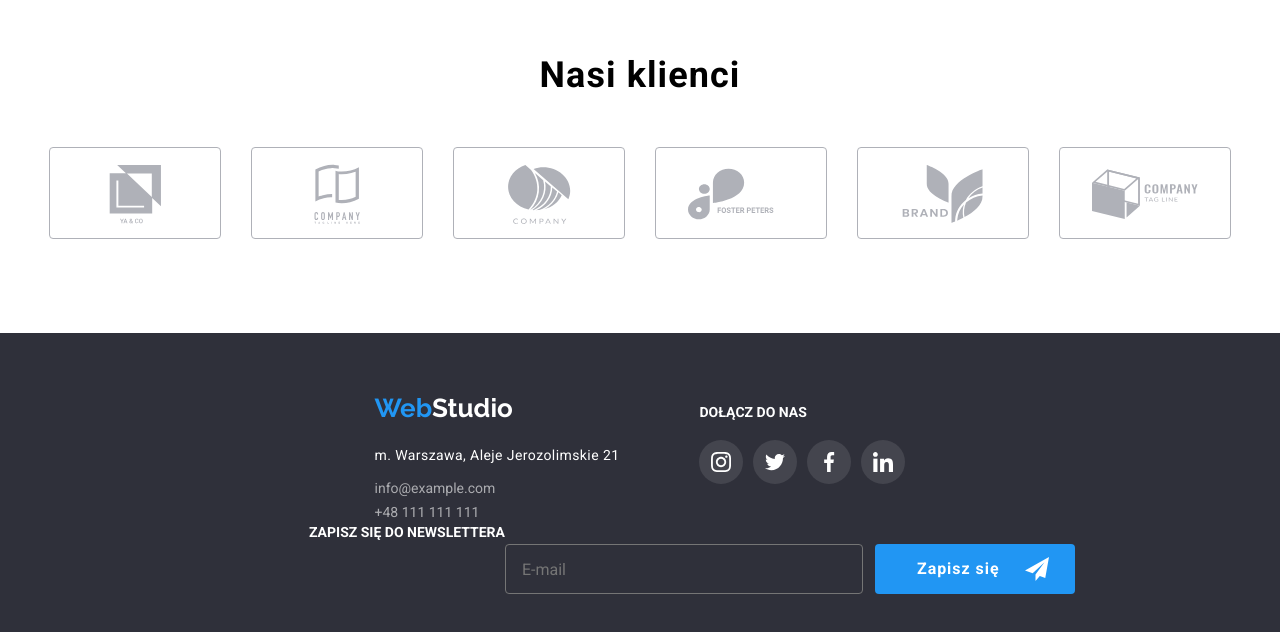
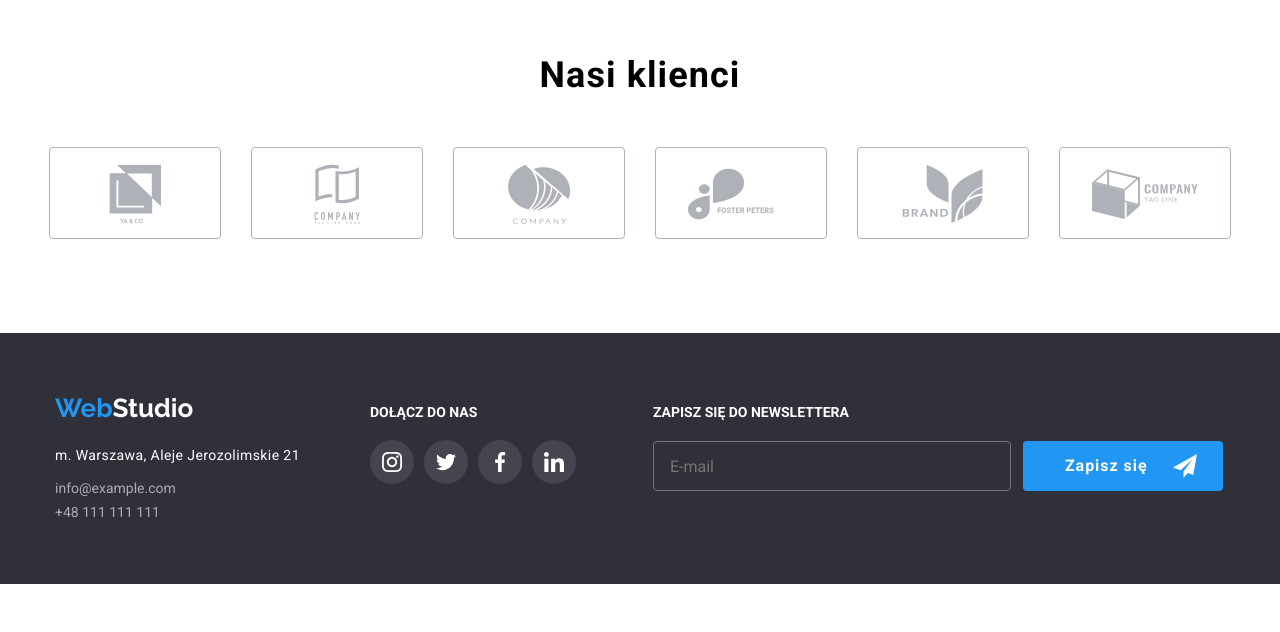
Before and after one commit to joa-kl/goit-markup-hw-08, a plain HTML site: page index.html in a window 1280 px wide. Shown: the part 2497-3129 px from the top of the page. After the commit the page ends 3081 px from the top, so only its background shows below. Drawn offline with Linux system fonts and the light colour scheme.

Commit message:
footer 1200px corrected

```diff
--- a/sass/components/_footer.scss
+++ b/sass/components/_footer.scss
@@ -9,14 +9,15 @@
         // margin: 0 auto;
         align-items: center;
         padding: 0px 15px;
-        // width: 100%;
+        width: 100%;
+        text-align: center;
 
 
 
-        @media screen and (min-width: 480px) {
-            // width: 480px;
-            text-align: center;
-        }
+        // @media screen and (min-width: 480px) {
+        //     // width: 480px;
+
+        // }
 
         @media screen and (min-width: 768px) {
             max-width: 768px;
@@ -30,10 +31,11 @@
 
         @media screen and (min-width: 1200px) {
             max-width: 1170px;
-            flex-wrap: wrap;
+            flex-wrap: nowrap;
             align-items: baseline;
             display: flex;
-
+            justify-content: left;
+            padding: 0;
 
         }
     }
@@ -54,7 +56,7 @@
 
         @media screen and (min-width: 1200px) {
 
-        margin-right: 80px;
+        margin-right: 70px;
         margin-bottom: 0px;
         margin-left: 0;
         text-align: left;
@@ -165,9 +167,9 @@
 
         @media screen and (min-width: 1200px) {
             text-align: left;
-            margin-left: 78px;
+            margin-left: 77px;
             margin-right: 0;
-            display: flex;
+            // display: flex;
 
         }
 
```
Also changed, not shown: css/main.min.css, 1 other file.
